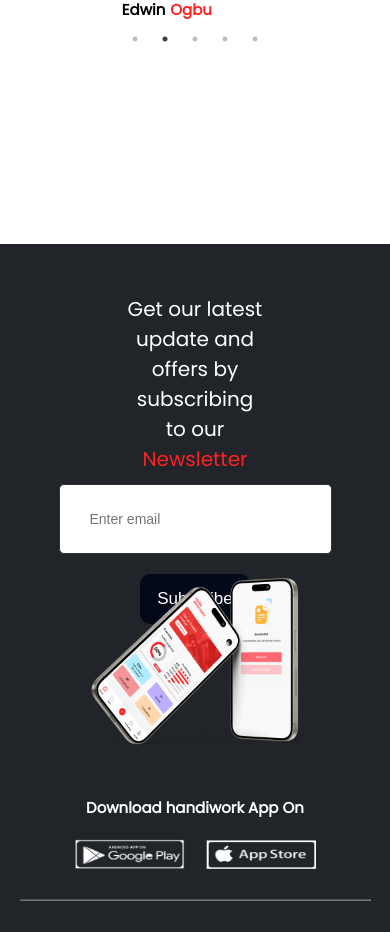
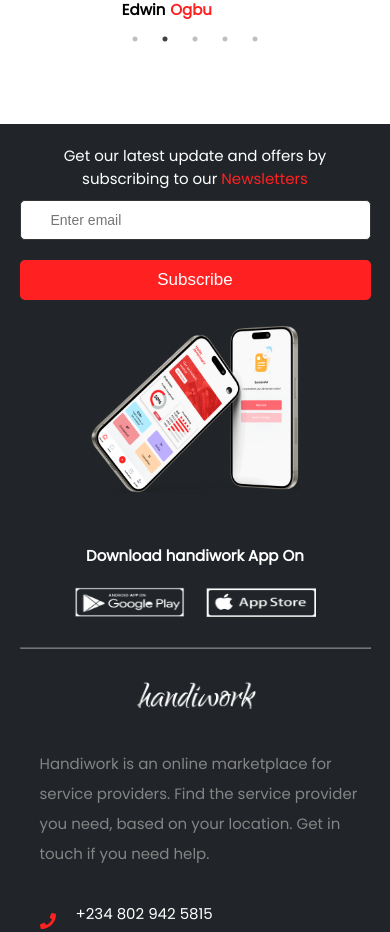
Before and after one commit to Cannyokpoto/page-handiwork, a React (Vite) app: page /about in a window 390 px wide. Shown: the part 2880-3812 px from the top of the page. Built offline with nearby package versions, Linux system fonts and the light colour scheme; a web font is replaced by a local one.

Commit message:
new commit

```diff
--- a/src/Components/Benefits/Benefits.css
+++ b/src/Components/Benefits/Benefits.css
@@ -83,7 +83,7 @@
         align-items: center;
         justify-content: center;
         gap: 30px;
-        margin-top: 0;
+        margin-top: 70px;
     }
 
     .our-benefits h4{
--- a/src/Components/NewsLetters/NewsLetters.css
+++ b/src/Components/NewsLetters/NewsLetters.css
@@ -85,15 +85,67 @@
 
 @media (max-width: 500px){
 
+    .news-letters{
+        width: 100vw;
+        height: 250px;
+        display: flex;
+        flex-direction: column;
+        justify-content: flex-start;
+        align-items: center;
+        background-color: var(--secondary);
+        margin-top: 0;
+        gap: 10px;
+        position: relative;
+        top: 100px;
+        padding-top: 0;
+    }
+
+
+    .news-letters p{
+        color: var(--energyWhite);
+        font-size: 15px;
+        width: 90vw;
+        text-align: center;
+    }
+
+    .news-letters p span{
+        color: var(--energyRed);
+    }
+
+    .news-letters form{
+        width: 90vw;
+        display: flex;
+        flex-direction: column;
+        justify-content: center;
+        align-items: center;
+        gap: 20px;
+    }
+
+    .news-letters form input{
+        height: 40px;
+        width: 100%;
+        border-radius: 5px;
+        outline: none;
+        border: 1px solid var(--energyGrey);
+        padding-left: 30px;
+    }
+
+    .news-letters form input::placeholder{
+        font-size: 14px;
+    }
+
     .news-letters form button{
-        background-color: var(--energyDarkBlue);
+        background-color: var(--energyRed);
         color: var(--energyWhite);
         font-size: 17px;
-        height: 50px;
-        width: 40%;
-        border-radius: 10px;
+        height: 40px;
+        width: 100%;
+        border-radius: 5px;
         border: none;
         cursor: pointer;
-        padding: 3px;
+    }
+
+    .news-letters form button:hover{
+        background-color: var(--energyDarkRed);
     }
 }
--- a/src/Components/NewsLetters/NewsLetters.jsx
+++ b/src/Components/NewsLetters/NewsLetters.jsx
@@ -5,7 +5,7 @@ import './NewsLetters.css';
 function NewsLetters(){
     return(
         <div className='news-letters'>
-            <p>Get our latest update and offers  by subscribing to our <span>Newsletter</span></p>
+            <p>Get our latest update and offers  by subscribing to our <span>Newsletters</span></p>
             <form>
                 <input type="email" placeholder='Enter email' />
                 <button type='submit'>Subscribe</button>
--- a/src/Components/OurFeatures/OurFeatures.css
+++ b/src/Components/OurFeatures/OurFeatures.css
@@ -99,7 +99,7 @@
         flex-direction: column;
         align-items: center;
         justify-content: space-between;
-        margin-top: 0;
+        margin-top: 70px;
         gap: 30px;
         padding: 0 10px;
     }
--- a/src/Components/Testimonials/Testimonials.css
+++ b/src/Components/Testimonials/Testimonials.css
@@ -46,7 +46,7 @@
         align-items: center;
         justify-content: center;
         gap: 60px;
-        margin-top: 0;
+        margin-top: 70px;
     }
 
 
--- a/src/Pages/CSS/AboutPage.css
+++ b/src/Pages/CSS/AboutPage.css
@@ -30,6 +30,6 @@
         justify-content: center;
         margin-top: 80px;
         background-color: var(--energyWhite);
-        gap: 70px;
+        gap: 0;
     }
 }
```
